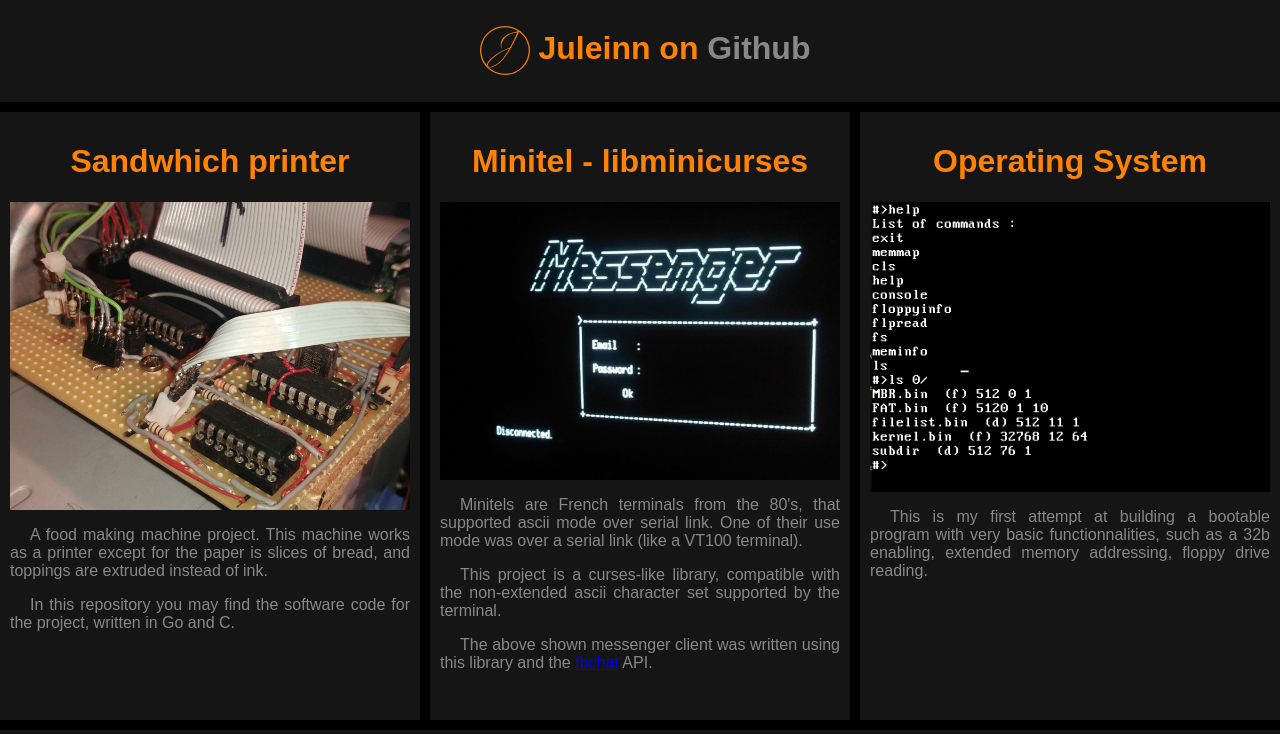
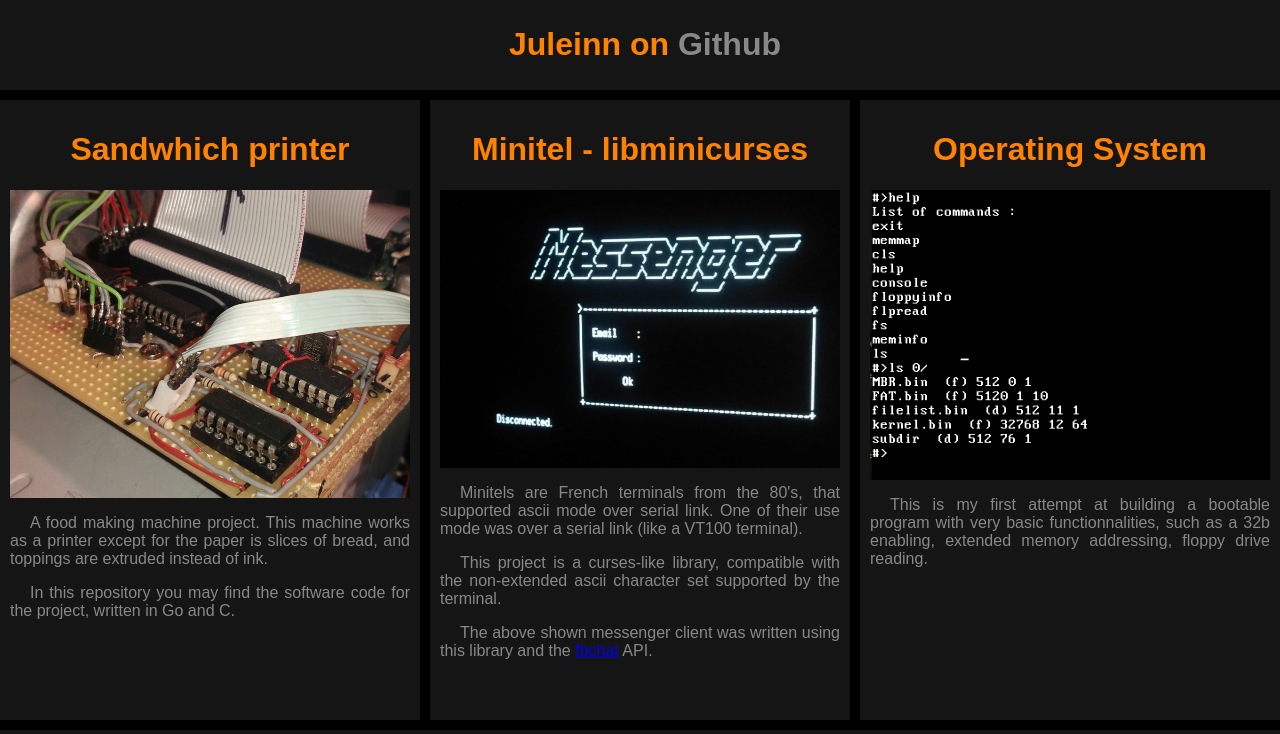
Before and after one commit to Juleinn/juleinn.github.io, a plain HTML site: page index.html in a window 1280 px wide. Shown: the top 734 px of the page. Drawn offline with Linux system fonts and the light colour scheme.

Commit message:
Deleted stolened font based icon

```diff
--- a/index.html
+++ b/index.html
@@ -10,7 +10,6 @@
     <div class="container">
         <div class="header">
             <h1>
-                <img src="images/logo_circle.svg" style="width:50px;"/>
                 Juleinn on <a href="https://www.github.com/Juleinn" class="title" style="color: #888888">Github</a>
             </H1>
         </div>
```
